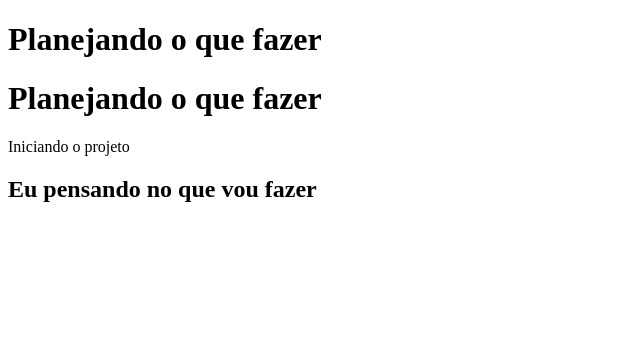
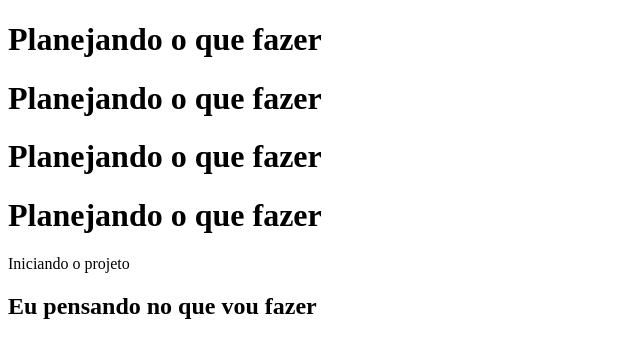
Before and after one commit to WanderckleyOliveira/projeto_desafiador, a plain HTML site: page index.html in a window 1280 px wide. Shown: the whole page, without its empty margins (0-640 px from the left). Drawn offline with Linux system fonts and the light colour scheme.

Commit message:
Continuação de codigo

```diff
--- a/index.html
+++ b/index.html
@@ -9,6 +9,8 @@
 <body>
     <h1>Planejando o que fazer</h1>
     <h1>Planejando o que fazer</h1>
+    <h1>Planejando o que fazer</h1>
+    <h1>Planejando o que fazer</h1>
     <p>Iniciando o projeto</p>
 
     <div>
```
